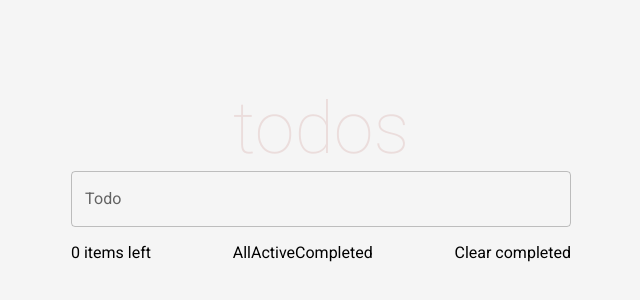
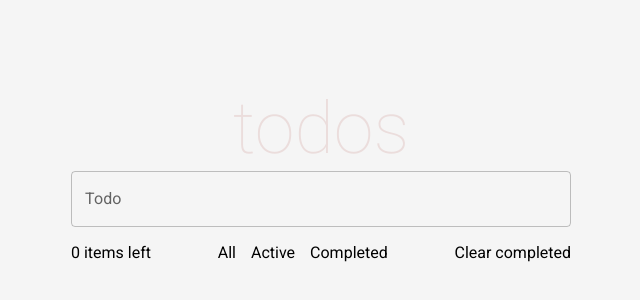
Before and after one commit to davidbraginsky/mindbox_frontend_test, a React (Create React App) app: page / in a window 1280 px wide. Shown: the part 64-364 px from the top of the page, without its empty margins (319-959 px from the left). Built offline with nearby package versions, Linux system fonts and the light colour scheme.

Commit message:
добавил возможность фильтровать список задач

```diff
--- a/src/App.js
+++ b/src/App.js
@@ -1,52 +1,12 @@
 // import components
 import Heading from "./components/Heading";
-import Todo from "./components/Todo";
-import TodoSummary from "./components/TodoSummary";
-
-// import MUI components
-import FormGroup from "@mui/material/FormGroup";
-import TextField from "@mui/material/TextField";
-
-// import functionality
-import { v4 as uuidv4 } from "uuid";
-import { useContext } from "react";
-import TodoContext from "./context/TodoContext";
+import TodoPanel from "./components/TodoPanel";
 
 function App() {
-  const { todo, setTodo, todoList, setTodoList } = useContext(TodoContext);
-
-  const inputHandler = (e) => {
-    setTodo(e.target.value);
-  };
-
-  const inputSubmitHandler = (e) => {
-    e.preventDefault();
-    const id = uuidv4();
-    const todoObj = {
-      value: todo,
-      id,
-      isCompleted: false,
-    };
-    setTodoList((prev) => [...prev, todoObj]);
-    setTodo("");
-  };
-
   return (
     <div className="container">
       <Heading title="todos" />
-      <div className="todoPanel">
-        <form onSubmit={inputSubmitHandler}>
-          <TextField fullWidth id="outlined-basic" onInput={inputHandler} label="Todo" value={todo} variant="outlined" />
-        </form>
-        <div className="todoList">
-          <FormGroup>
-            {todoList.map((item) => (
-              <Todo key={item.id} todo={item} />
-            ))}
-          </FormGroup>
-        </div>
-        <TodoSummary />
-      </div>
+      <TodoPanel />
     </div>
   );
 }
--- /dev/null
+++ b/src/components/TodoPanel.jsx
@@ -0,0 +1,59 @@
+// import components
+import Todo from "./Todo";
+import TodoSummary from "./TodoSummary";
+
+// import MUI components
+import FormGroup from "@mui/material/FormGroup";
+import TextField from "@mui/material/TextField";
+
+// import functionality
+import { useContext, useEffect } from "react";
+import TodoContext from "../context/TodoContext";
+
+import { v4 as uuidv4 } from "uuid";
+
+const TodoPanel = () => {
+  const { todo, setTodo, todoList, setTodoList, showFlag } = useContext(TodoContext);
+  const inputSubmitHandler = (e) => {
+    e.preventDefault();
+    const id = uuidv4();
+    const todoObj = {
+      value: todo,
+      id,
+      isCompleted: false,
+    };
+    setTodoList((prev) => [...prev, todoObj]);
+    setTodo("");
+  };
+  const inputHandler = (e) => {
+    setTodo(e.target.value);
+  };
+  let filteredTodos = [];
+  const filterTodos = () => {
+    if (showFlag === "completed") {
+      filteredTodos = todoList.filter((todo) => todo.isCompleted === true);
+    } else if (showFlag === "active") {
+      filteredTodos = todoList.filter((todo) => todo.isCompleted === false);
+    } else {
+      filteredTodos = [...todoList];
+    }
+  };
+  filterTodos();
+
+  return (
+    <div className="todoPanel">
+      <form onSubmit={inputSubmitHandler}>
+        <TextField fullWidth id="outlined-basic" onInput={inputHandler} label="Todo" value={todo} variant="outlined" />
+      </form>
+      <div className="todoList">
+        <FormGroup>
+          {filteredTodos.map((item) => (
+            <Todo key={item.id} todo={item} />
+          ))}
+        </FormGroup>
+      </div>
+      <TodoSummary />
+    </div>
+  );
+};
+export default TodoPanel;
--- a/src/components/TodoSummary.jsx
+++ b/src/components/TodoSummary.jsx
@@ -1,20 +1,53 @@
-import { useContext } from "react";
+import { useContext, useRef } from "react";
 import TodoContext from "../context/TodoContext";
 
 const TodoSummary = () => {
-  const { todoList, setTodoList } = useContext(TodoContext);
+  const { todoList, setTodoList, setShowFlag } = useContext(TodoContext);
   const filteredTodoList = todoList.filter((item) => !item.isCompleted);
 
   const clearCompleted = () => {
     setTodoList(filteredTodoList);
   };
+
+  const allFilterRef = useRef();
+  const activeFilterRef = useRef();
+  const completedFilterRef = useRef();
+
+  const clearAllFilters = () => {
+    completedFilterRef.current.classList.remove("selected");
+    activeFilterRef.current.classList.remove("selected");
+    allFilterRef.current.classList.remove("selected");
+  };
+
+  const changeTodoVisibility = (e) => {
+    const type = e.target.innerText.toLowerCase();
+    if (type === "completed") {
+      setShowFlag("completed");
+      clearAllFilters();
+      completedFilterRef.current.classList.add("selected");
+    } else if (type === "active") {
+      setShowFlag("active");
+      clearAllFilters();
+      activeFilterRef.current.classList.add("selected");
+    } else {
+      setShowFlag("all");
+      clearAllFilters();
+      allFilterRef.current.classList.add("selected");
+    }
+  };
   return (
     <div className="todoSummary">
       <span>{filteredTodoList.length} items left</span>
       <div className="todoFilterbox">
-        <span>All</span>
-        <span>Active</span>
-        <span>Completed</span>
+        <span ref={allFilterRef} onClick={changeTodoVisibility}>
+          All
+        </span>
+        <span ref={activeFilterRef} onClick={changeTodoVisibility}>
+          Active
+        </span>
+        <span ref={completedFilterRef} onClick={changeTodoVisibility}>
+          Completed
+        </span>
       </div>
       <span className="completedElement" onClick={clearCompleted}>
         Clear completed
--- a/src/context/TodoContext.js
+++ b/src/context/TodoContext.js
@@ -7,8 +7,9 @@ const TodoContext = createContext();
 export function TodoProvider({ children }) {
   const [todoList, setTodoList] = useState([]);
   const [todo, setTodo] = useState("");
+  const [showFlag, setShowFlag] = useState("");
 
-  return <TodoContext.Provider value={{ todoList, setTodoList, todo, setTodo }}>{children}</TodoContext.Provider>;
+  return <TodoContext.Provider value={{ todoList, setTodoList, todo, setTodo, showFlag, setShowFlag }}>{children}</TodoContext.Provider>;
 }
 
 export default TodoContext;
--- a/src/styles/components/todoSummary.scss
+++ b/src/styles/components/todoSummary.scss
@@ -8,3 +8,17 @@
 .completedElement {
   cursor: pointer;
 }
+
+.todoFilterbox {
+  width: 170px;
+  display: flex;
+  justify-content: space-between;
+
+  & .selected {
+    color: $green;
+  }
+
+  & span {
+    cursor: pointer;
+  }
+}
--- a/src/styles/styles.css
+++ b/src/styles/styles.css
@@ -42,4 +42,16 @@ body {
   cursor: pointer;
 }
 
+.todoFilterbox {
+  width: 170px;
+  display: flex;
+  justify-content: space-between;
+}
+.todoFilterbox .selected {
+  color: #77c0af;
+}
+.todoFilterbox span {
+  cursor: pointer;
+}
+
 /*# sourceMappingURL=styles.css.map */
```
Also changed, not shown: 2 other files (tests, documents, lock files or other folders).
